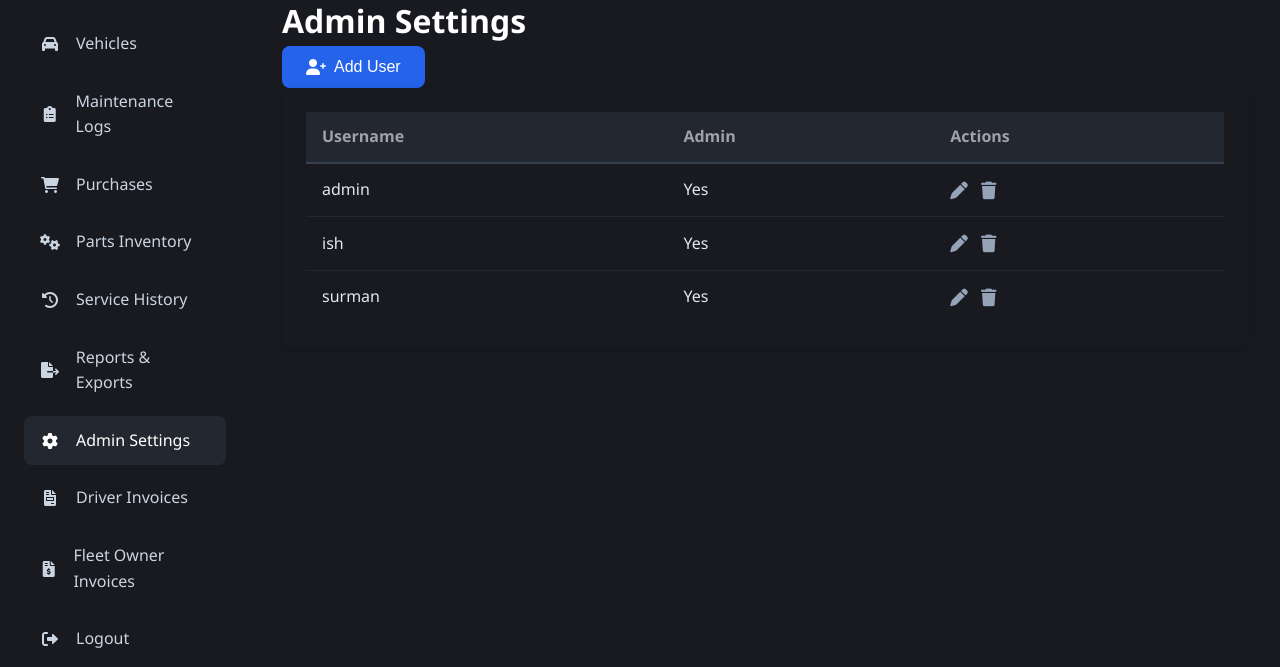
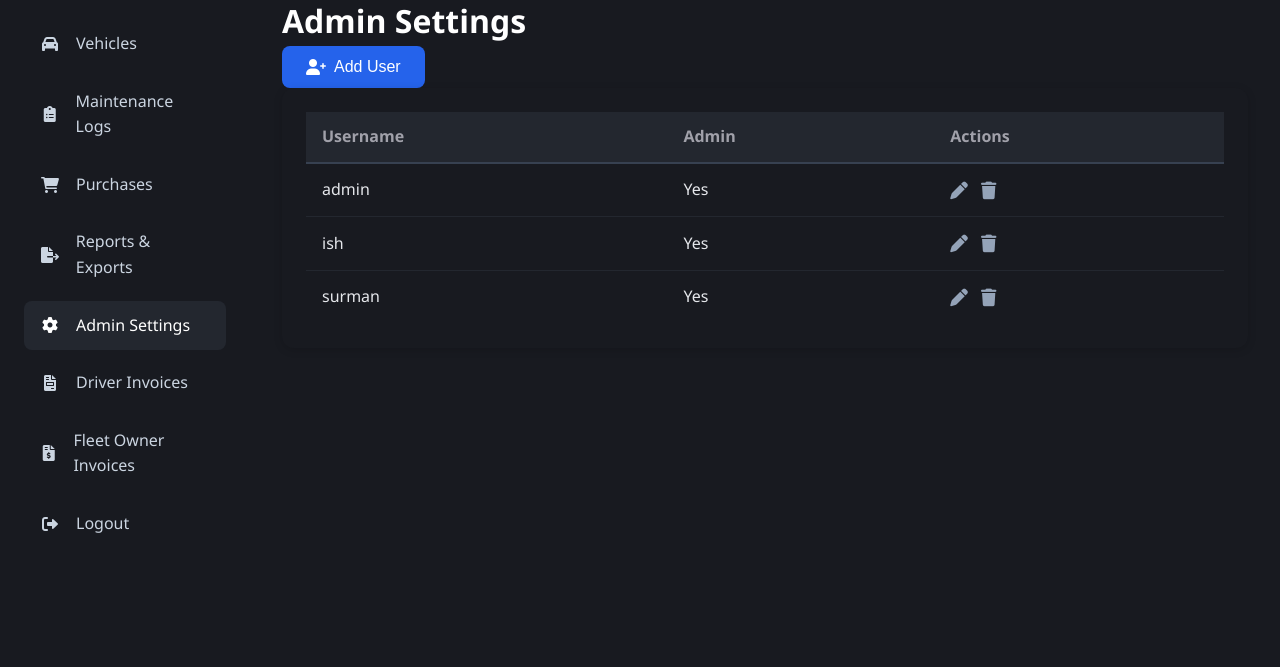
Before and after one commit to ntxscripts/lxm-crm, a Flask app: page /admin_settings in a window 1280 px wide. Shown: the part 133-800 px from the top of the page. Run offline with Flask 3, Linux system fonts and the light colour scheme; a user stored in the database is signed in; data comes from the database, SQL or seed files in the repository.

Commit message:
Remove Parts Inventory and Service History from sidebar

```diff
--- a/app/templates/base.html
+++ b/app/templates/base.html
@@ -20,8 +20,7 @@
                     <li><a href="{{ url_for('api.vehicles') }}" class="nav-link {% if request.endpoint == 'api.vehicles' %}active{% endif %}"><i class="fas fa-car"></i><span>Vehicles</span></a></li>
                     <li><a href="{{ url_for('api.maintenance') }}" class="nav-link {% if request.endpoint == 'api.maintenance' %}active{% endif %}"><i class="fas fa-clipboard-list"></i><span>Maintenance Logs</span></a></li>
                     <li><a href="{{ url_for('api.purchases') }}" class="nav-link {% if request.endpoint == 'api.purchases' %}active{% endif %}"><i class="fas fa-shopping-cart"></i><span>Purchases</span></a></li>
-                    <li><a href="{{ url_for('api.parts') }}" class="nav-link {% if request.endpoint == 'api.parts' %}active{% endif %}"><i class="fas fa-cogs"></i><span>Parts Inventory</span></a></li>
-                    <li><a href="{{ url_for('api.service_history') }}" class="nav-link {% if request.endpoint == 'api.service_history' %}active{% endif %}"><i class="fas fa-history"></i><span>Service History</span></a></li>
+                    <!-- <li><a href="{{ url_for('api.service_history') }}" class="nav-link {% if request.endpoint == 'api.service_history' %}active{% endif %}"><i class="fas fa-history"></i><span>Service History</span></a></li> -->
                     <li><a href="{{ url_for('api.reports') }}" class="nav-link {% if request.endpoint == 'api.reports' %}active{% endif %}"><i class="fas fa-file-export"></i><span>Reports & Exports</span></a></li>
                     <li><a href="{{ url_for('api.admin_settings') }}" class="nav-link {% if request.endpoint == 'api.admin_settings' %}active{% endif %}"><i class="fas fa-cog"></i><span>Admin Settings</span></a></li>
                     <li><a href="{{ url_for('api.driver_invoices') }}" class="nav-link {% if request.endpoint == 'api.driver_invoices' %}active{% endif %}"><i class="fas fa-file-invoice"></i><span>Driver Invoices</span></a></li>
```
